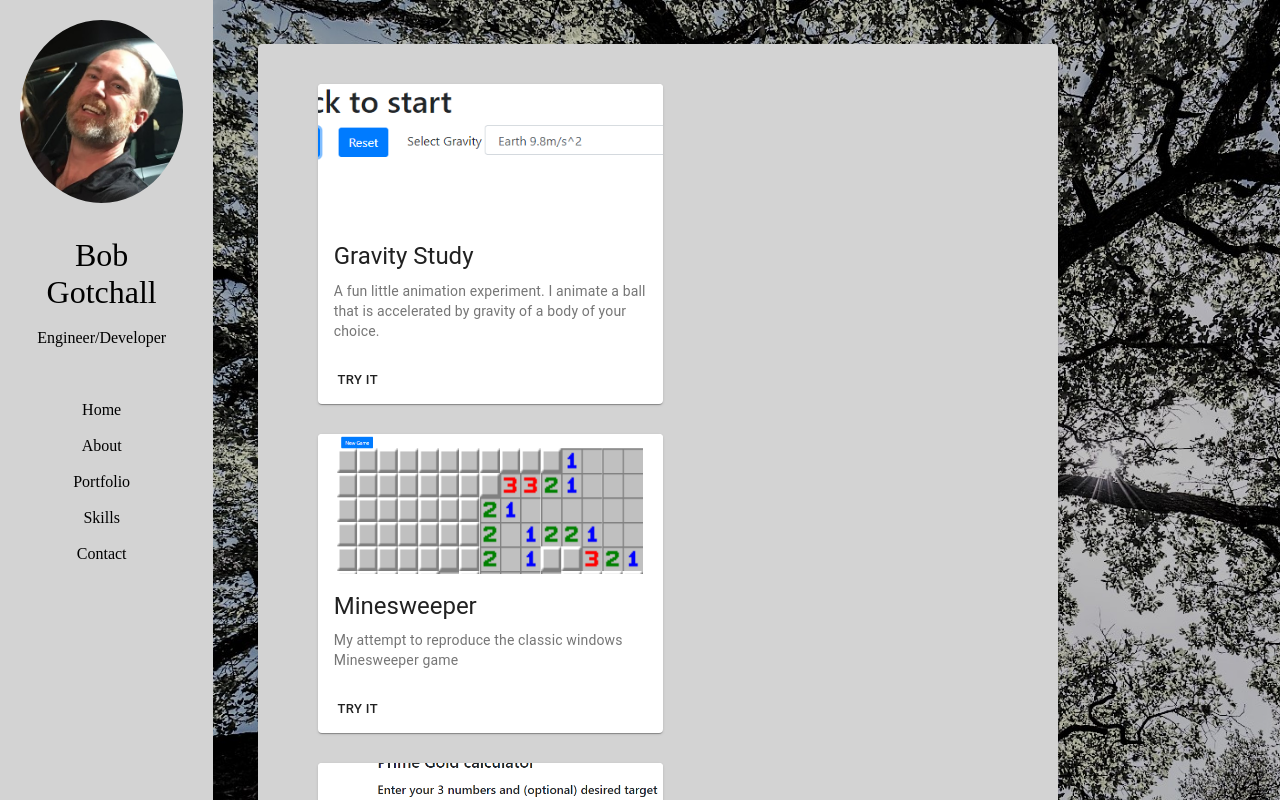
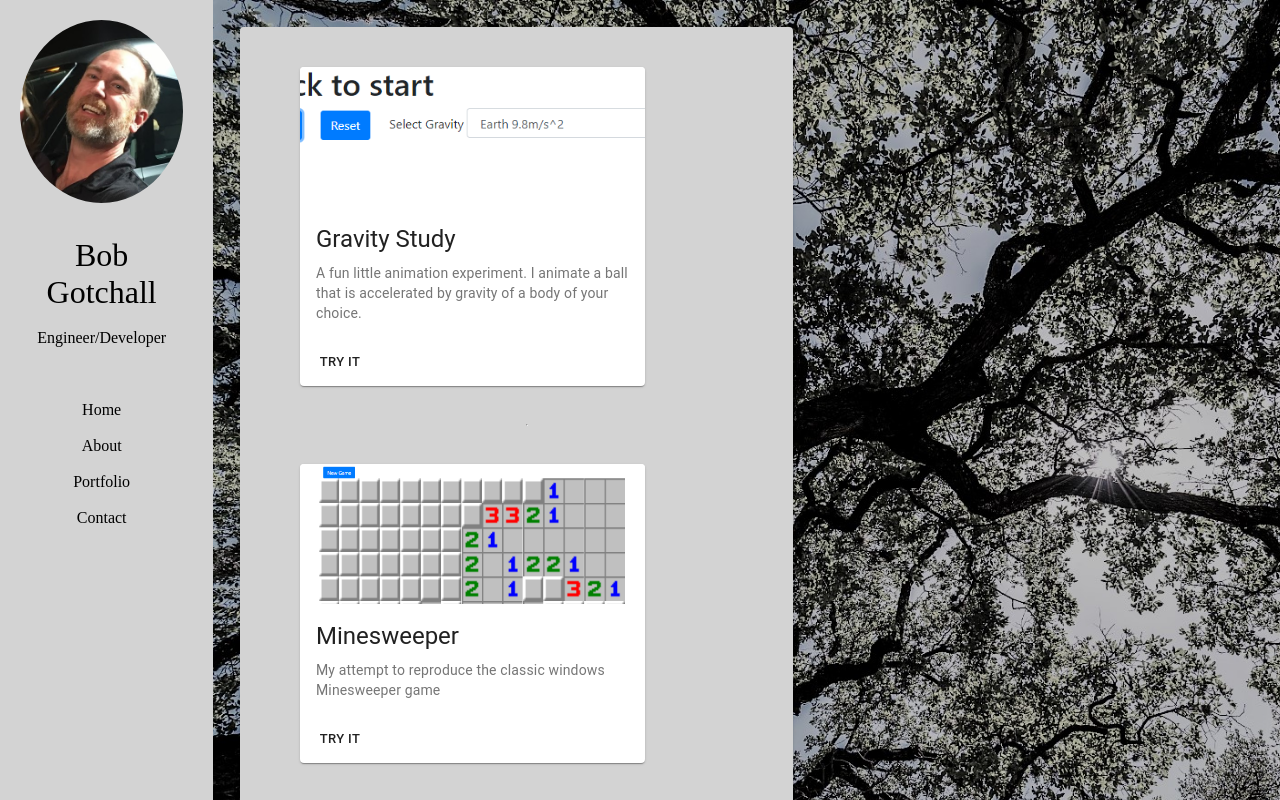
Before and after one commit to bgotchall/profile_page, a React (Create React App) app: page /portfolio in a window 1280 px wide. Shown: the top 800 px of the page. Built offline with nearby package versions, Linux system fonts and the light colour scheme.

Commit message:
ready to for first deployment

```diff
--- a/src/components/NavTabs.js
+++ b/src/components/NavTabs.js
@@ -96,11 +96,11 @@ function NavTabs() {
         Portfolio
       </Link>
       <br />
-      <Link to="/skills" className={classes.link}>
+      {/* <Link to="/skills" className={classes.link}>
         {" "}
         Skills
       </Link>
-      <br />
+      <br /> */}
       <Link to="/contact" className={classes.link}>
         {" "}
         Contact
--- a/src/components/PortfolioThumb.js
+++ b/src/components/PortfolioThumb.js
@@ -13,6 +13,7 @@ const useStyles = makeStyles({
   root: {
     maxWidth: 345,
     margin: '30px',
+   // height: '700px',
   },
   media: {
     height: 140,
--- a/src/components/pages/Portfolio.js
+++ b/src/components/pages/Portfolio.js
@@ -7,21 +7,23 @@ import treePic from "../../assets/tree_med_slate.jpg";
 import hikePic from "../../assets/hiketrail_slate.jpg";
 import PortfolioThumb from "../PortfolioThumb";
 import gravityPic from "../../assets/portfolioThumbs/gravity_small.PNG";
-import minePic from '../../assets/portfolioThumbs/minesweeper_small.PNG';
-import primePic from '../../assets/portfolioThumbs/prime_gold_small.PNG'
+import minePic from "../../assets/portfolioThumbs/minesweeper_small.PNG";
+import primePic from "../../assets/portfolioThumbs/prime_gold_small.PNG";
+import passwordPic from "../../assets/portfolioThumbs/password.PNG";
+import burgerPic from "../../assets/portfolioThumbs/burger.JPG";
 
 function Portfolio() {
   const useStyles = makeStyles(theme => ({
     root: {
       flexGrow: 1,
-      alignItems: "flex-start",
+      alignItems: "flex-start"
 
       // border: 'black 1px solid',
     },
     paper: {
       padding: theme.spacing(2),
       textAlign: "center",
-      color: theme.palette.text.secondary,
+      color: theme.palette.text.secondary
 
       //  border: 'black 1px solid',
     },
@@ -38,16 +40,18 @@ function Portfolio() {
       backgroundColor: "lightgrey"
     },
     contentBox: {
-    //container for the project tiles
-    display: 'flex',
-    alignItems: 'left',
-    justifyContent: 'left',
-    flexDirection: 'column',
+      //container for the project tiles
+      //flex stuff here does not affect the tiles since their is a child div
+      //display: "flex",
+      //alignItems: "stretch",
+      //justifyContent: 'left',
+      // flexDirection: 'row',
       margin: "5%",
       paddingLeft: "20px",
       backgroundColor: "lightgrey",
       maxHeight: "900px",
-      overflow: 'auto',
+      width: "100%",
+      overflow: "auto"
     }
   }));
 
@@ -62,9 +66,8 @@ function Portfolio() {
           </Grid>
           <Grid item xs={10}>
             <Grid className={classes.mainPic} container spacing={0}>
-              <Grid item xs={10}>
+              <Grid item xs={6}>
                 <Paper className={classes.contentBox}>
-
                   <Paragraphs />
                 </Paper>
               </Grid>
@@ -79,12 +82,20 @@ function Portfolio() {
 function Paragraphs() {
   const useStyles = makeStyles(theme => ({
     root: {
+        //this is what really modifies the tiles.  might be an architectural problem
       flexGrow: 1,
-      alignItems: "flex-start",
+
       padding: "10px",
       // border: 'black 1px solid',
 
-      overflow: 'auto',
+      overflow: "auto",
+
+      display: "flex",
+      // alignItems: "flex-start",
+      //alignItems: 'stretch',
+      //justifyContent: 'left',
+      flexDirection: "column",
+      overflow: "auto"
     }
   }));
 
@@ -93,24 +104,40 @@ function Paragraphs() {
   return (
     <div className={classes.root}>
       <PortfolioThumb
-
         image={gravityPic}
         title="Gravity Study"
         link="https://bgotchall.github.io/gravity/"
         description="A fun little animation experiment.  I animate a ball that is accelerated by gravity of a body of your choice."
       />
-
+      <hr />
       <PortfolioThumb
         image={minePic}
         title="Minesweeper"
         link="https://bgotchall.github.io/minesweeper/"
         description="My attempt to reproduce the classic windows Minesweeper game"
       />
-       <PortfolioThumb
+      <hr />
+      <PortfolioThumb
         image={primePic}
         title="Prime Gold Calculator"
         link="https://bgotchall.github.io/prime_calc/"
         description='This utility calculates all possible answers for the Math Pentathlon game "Prime Gold".  Three 20 diced dice are thrown, and the player may use any operators on those numbers to arrive at a desired number.  This utility finds all such answers and highlights valid plays on the game board.'
+      />
+
+      <hr />
+      <PortfolioThumb
+        image={passwordPic}
+        title="Password Generator"
+        link="https://bgotchall.github.io/password/"
+        description='A cute little utility to generate passwords'
+      />
+
+      <hr />
+      <PortfolioThumb
+        image={burgerPic}
+        title="'Eat the Burger'"
+        link="https://secure-river-12289.herokuapp.com/"
+        description='A dumb little demo that uses a SQL backend'
       />
     </div>
   );
```
Also changed, not shown: 1 other file (tests, documents, lock files or other folders).
